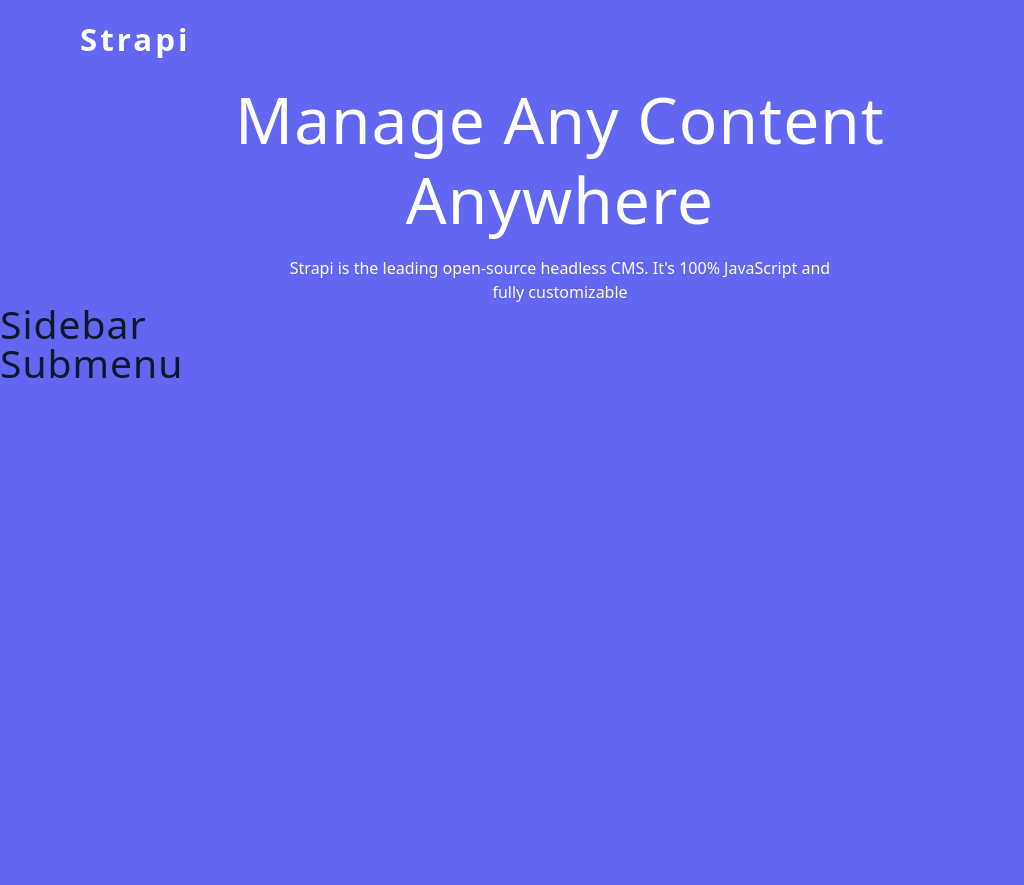
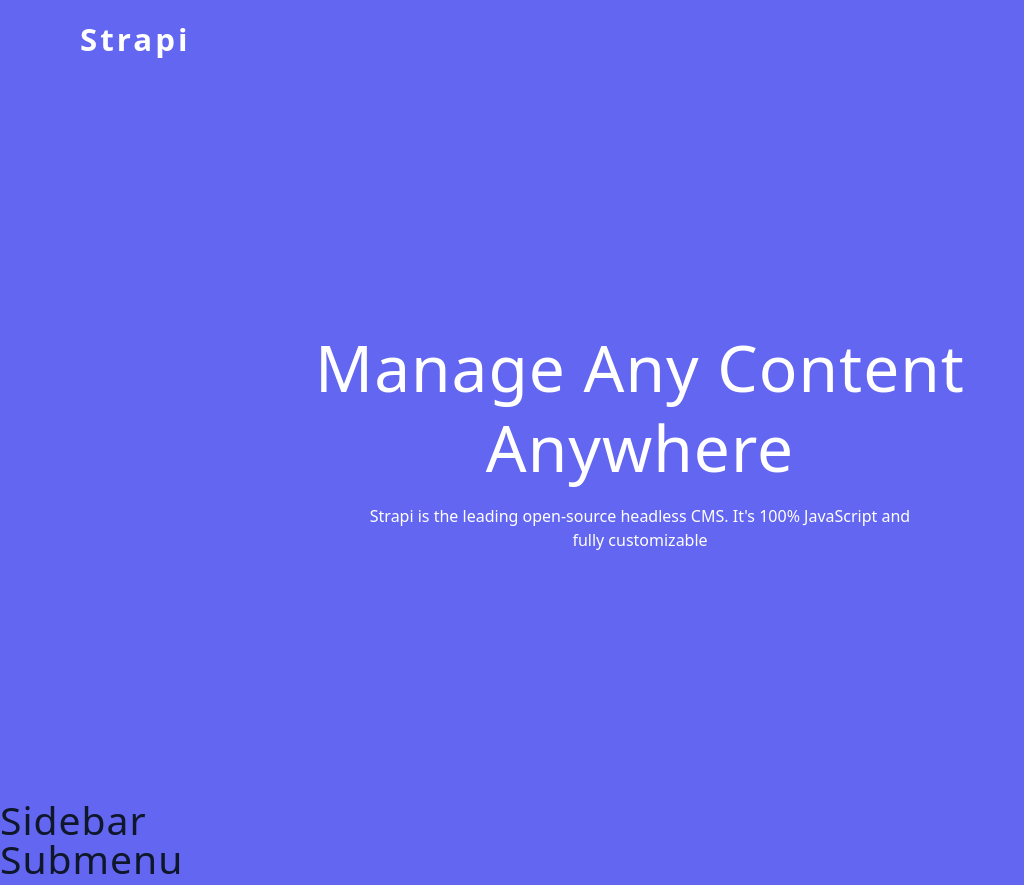
Before and after one commit to locaulker/strapiSubmenus-app, a React (Vite) app: page / in a window 1280 px wide. Shown: the whole page, without its empty margins (0-1024 px from the left). Before the commit the page ends 800 px from the top, so only its background shows below. Built offline with nearby package versions, Linux system fonts and the light colour scheme.

Commit message:
updated hero section css

```diff
--- a/src/Hero.jsx
+++ b/src/Hero.jsx
@@ -5,11 +5,11 @@ const Hero = () => {
         <h1>
           Manage Any Content <br /> Anywhere
         </h1>
+        <p>
+          Strapi is the leading open-source headless CMS. It's 100% JavaScript
+          and <br /> fully customizable
+        </p>
       </div>
-      <p>
-        Strapi is the leading open-source headless CMS. It's 100% JavaScript and{" "}
-        <br /> fully customizable
-      </p>
     </div>
   )
 }
--- a/src/index.css
+++ b/src/index.css
@@ -304,9 +304,11 @@ Hero
 ===============
 */
 .hero-container {
-  min-height: calc(100vh-5rem);
+  min-height: calc(100vh - 5rem);
   display: grid;
   place-items: center;
+}
+.hero-center {
   color: var(--white);
   width: var(--fluid-width);
   max-width: var(--max-width);
```
